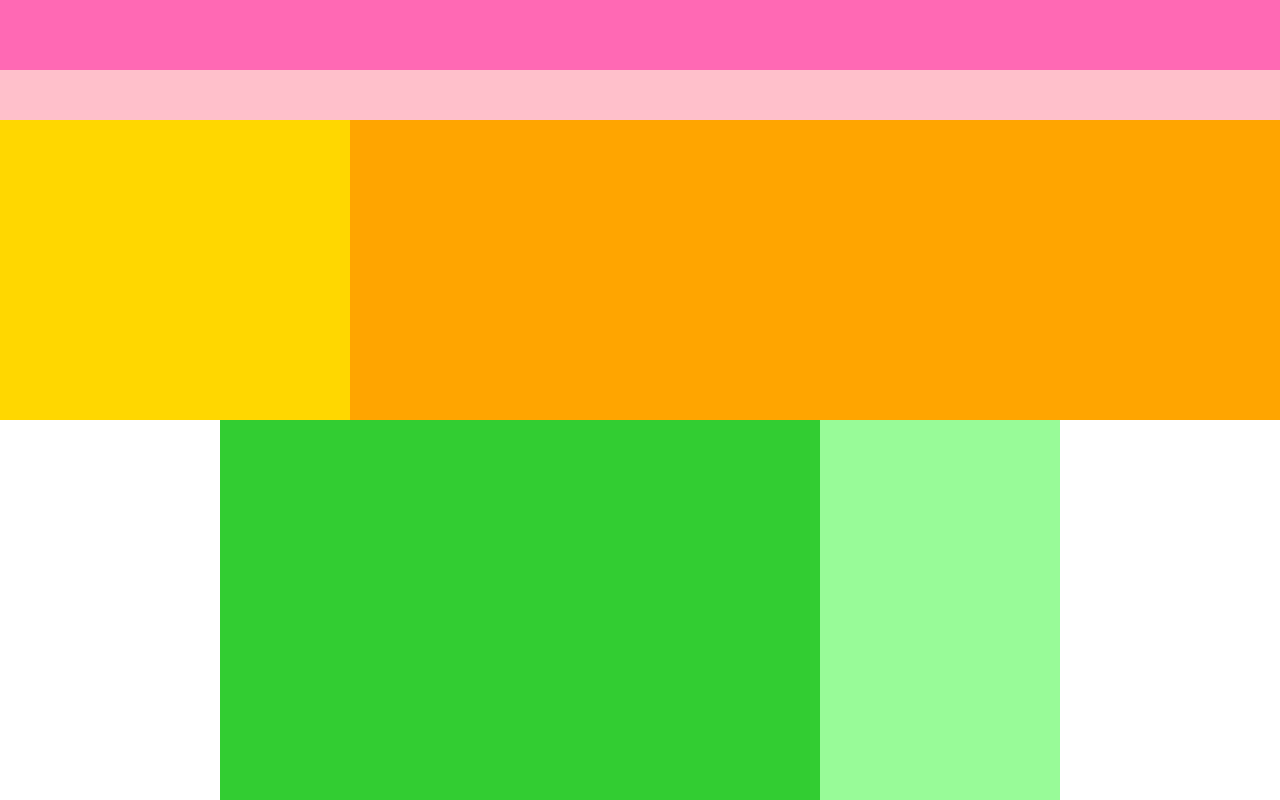
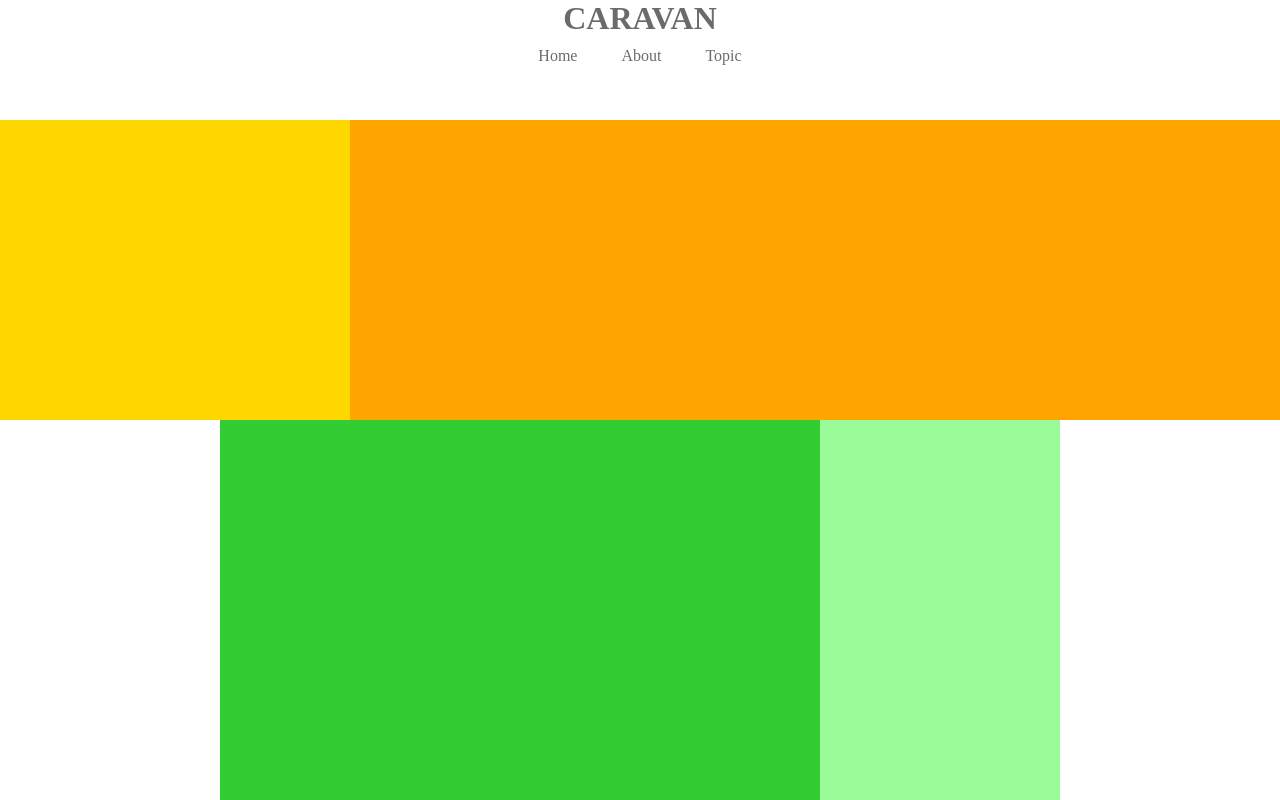
Before and after one commit to yoyoma-ru/dmm-html, a plain HTML site: page caravan/index.html in a window 1280 px wide. Shown: the top 800 px of the page. Drawn offline with Linux system fonts and the light colour scheme.

Commit message:
[fin]5章

```diff
--- a/caravan/index.html
+++ b/caravan/index.html
@@ -6,10 +6,20 @@
 	<title>CARAVAN</title>
 </head>
 <body>
-	<div class="header">
-		<div class="header-top"></div>
-		<div class="header-bottom"></div>
-	</div>
+	<header>
+		<h1 class="headline">
+			<a href="index.html">CARAVAN</a>
+		</h1>
+		<nav>
+			<ul class="nav-list">
+				<li class="nav-list-item">
+					<a href="index.html">Home</a>
+				</li>
+				<li class="nav-list-item">About</li>
+				<li class="nav-list-item">Topic</li>
+			</ul>
+		</nav>
+	</header>
 
 	<div class="main-visual">
 		<div class="main-visual-content"></div>
@@ -20,6 +30,8 @@
 		<div class="sidebar"></div>
 	</div>
 
-	<div class="footer"></div>
+	<footer>
+	    <p class="footer-text">© All right reserved by Inflatop.Inc.</p>
+	</footer>
 </body>
 </html>
--- a/caravan/style.css
+++ b/caravan/style.css
@@ -3,6 +3,10 @@
 	margin: 0;
 	padding: 0;
 	box-sizing: border-box;
+	color: #6c6b6b;
+}
+a{
+	text-decoration: none;
 }
 .clearfix::after{
 	content: "";
@@ -11,19 +15,27 @@
 }
 
 
-.header{
-	width: 100%;
+header{
+	width: 90%;
+	padding: 0 15px;
+	margin: 0 auto;
 	height: 120px;
-	background-color: red;
+	text-align: center;
 }
-.header-top{
-	height: 70px;
-	background-color: hotpink;
+header .headline{
+	font-size: 32px;
 }
-.header-bottom{
-	height: 50px;
-	background-color: pink;
+.nav-list{
+	padding: 10px 0;
+	margin: 0 auto;
+	text-align: center;
 }
+.nav-list-item{
+	list-style: none;
+	display: inline-block;
+	margin: 0 20px;
+}
+
 
 
 .main-visual{
@@ -57,8 +69,13 @@
 }
 
 
-.footer{
+footer{
 	width: 100%;
 	height: 120px;
-	background-color: blue;
+	text-align: center;
+	line-height: 120px;
+	background-color: #848282;
 }
+.footer-text{
+	color: #fff;
+}
```
